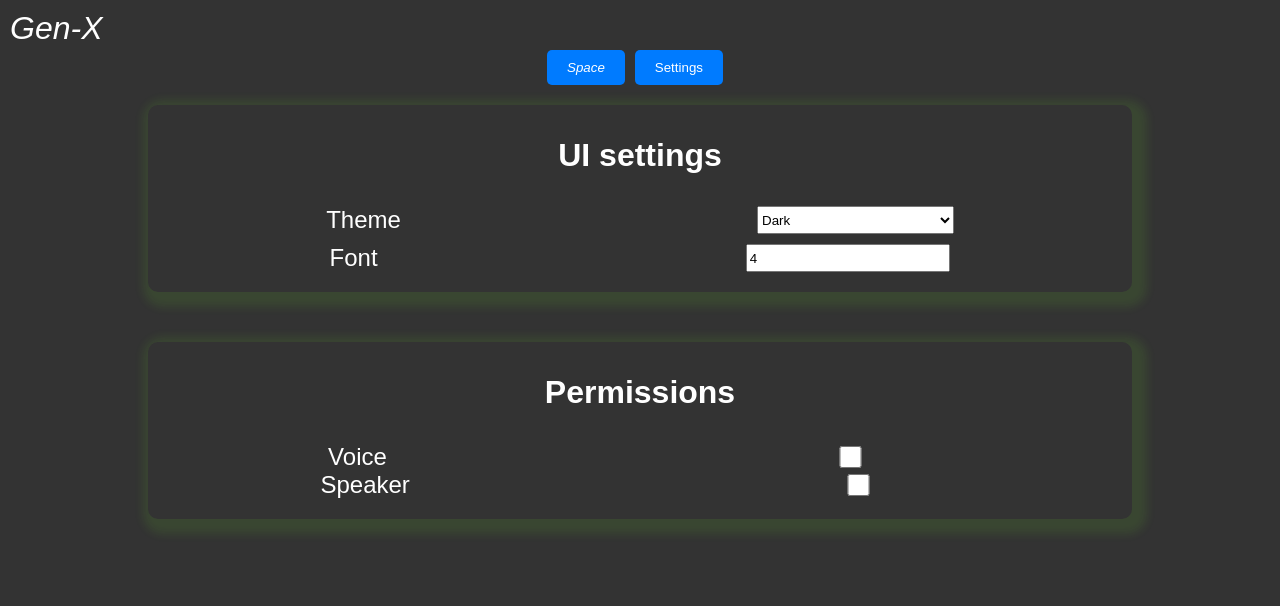
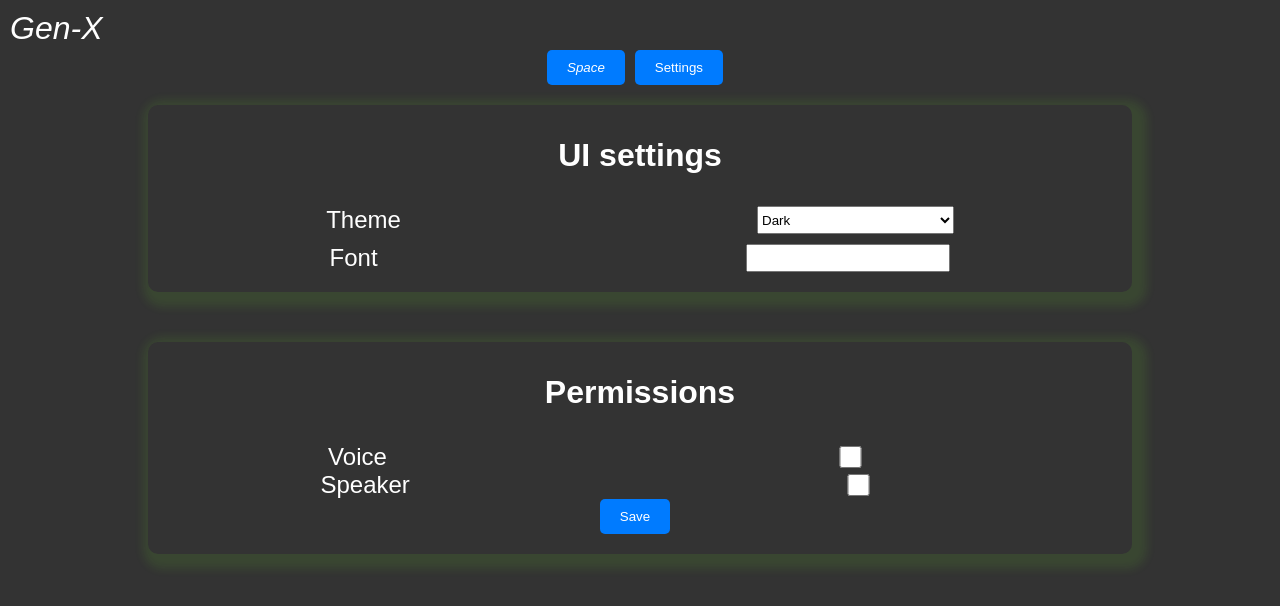
Before and after one commit to Hamza1610/Gen-X-prototype, a React (Create React App) app in the folder client/: page / in a window 1280 px wide. Both pictures are taken after a click on the button "Settings". Shown: the top 606 px of the page. Built offline with nearby package versions, Linux system fonts and the light colour scheme.

Commit message:
add preference setting  feature

```diff
--- a/client/src/components/settings.jsx
+++ b/client/src/components/settings.jsx
@@ -1,8 +1,18 @@
-import { Form, FormControl, FormSelect } from 'react-bootstrap'
+import { Button, Form, FormControl, FormSelect } from 'react-bootstrap'
 import '../styles/settings.css';
-import FormRange from 'react-bootstrap/esm/FormRange';
+import { useState } from 'react';
 
 export default function Settings() {
+
+    const [theme, setTheme] = useState(localStorage.getItem('Theme') || 'dark');
+    const [font, setFont] = useState(localStorage.getItem('Font') ||'1em');
+
+    const saveSettings = () => {
+        localStorage.setItem('Theme', theme)
+        localStorage.setItem('Font', font)
+
+        console.log(localStorage);
+    }
     return (
         <div className="settings-component">
             <div className="ui-settings">
@@ -10,14 +20,14 @@ export default function Settings() {
                 <div className="settings-groups">
                     <div className='setting'>
                         <span>Theme</span>
-                    <FormSelect style={{width: '20%'}} name="theme" id="theme">
+                        <FormSelect defaultValue={localStorage.getItem('Theme')} style={{width: '20%'}} name="theme" id="theme" onSelect={(e) => setTheme(e.target.value)}>
                             <option value="dark">Dark</option>
                             <option value="light">Light</option>
                         </FormSelect>
                     </div>
                     <div className='setting'>
                         <span>Font</span>
-                    <FormControl type='number' defaultValue={4} style={{width: '20%', marginLeft: '5px'}}/>
+                        <FormControl  type='text' defaultValue={localStorage.getItem('Font')} style={{width: '20%', marginLeft: '5px'}} onChange={(e) => setFont(e.target.value )} />
                     </div>
                 </div>
             </div>
@@ -35,6 +45,7 @@ export default function Settings() {
                         <FormControl type='checkbox' defaultValue={4} style={{width: '20%', marginLeft: '5px'}}/>
                     </div>
                 </div>
+                <Button style={{width: 'auto'}} onClick={() => saveSettings()}>Save</Button>
             </div>
         </div>
     )
```
Lines whose indentation alone changed are shown as unchanged.
